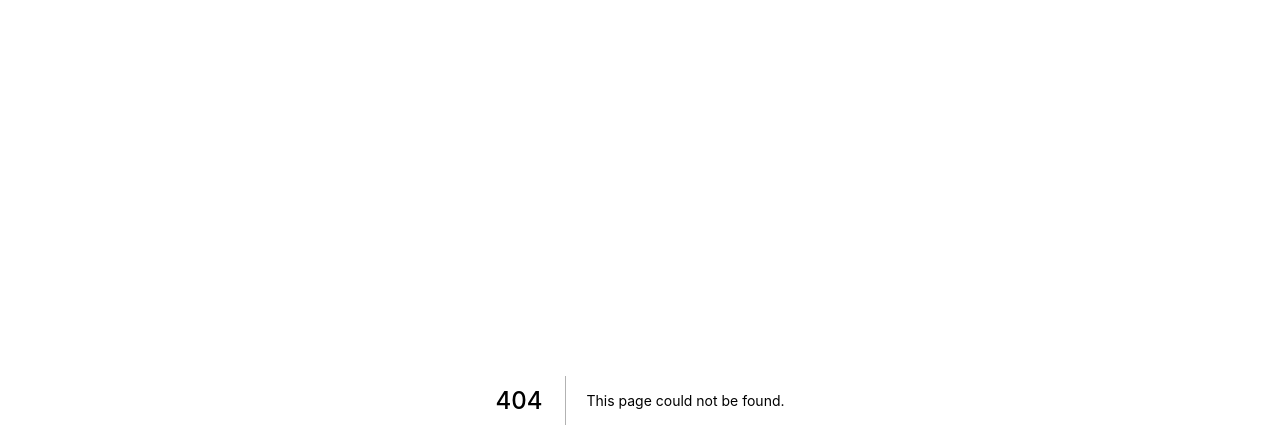
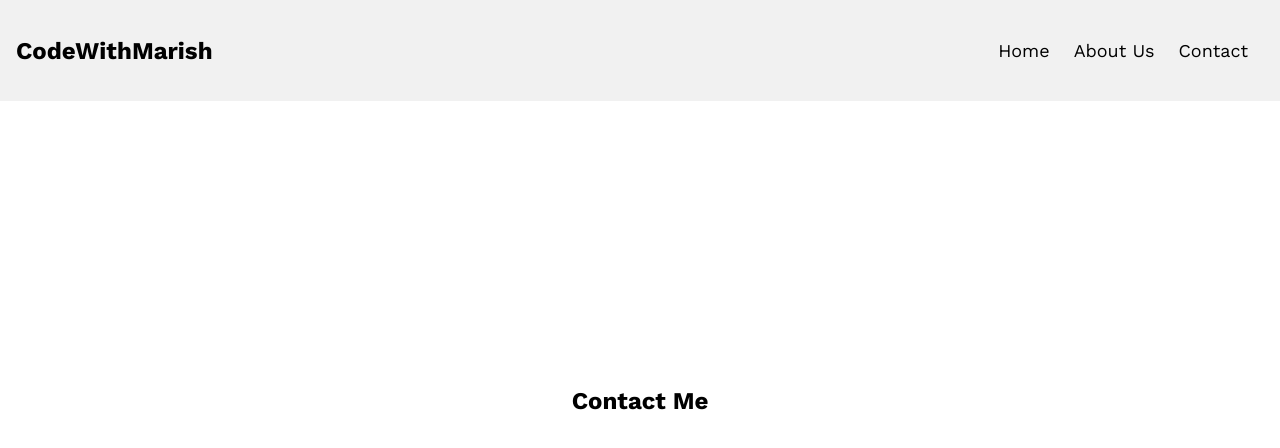
Before and after one commit to vladimirven001/react-portfolio, a Next.js app: page /contactMe in a window 1280 px wide. Before the commit this address had no page. Shown: the top 448 px of the page. Built offline with nearby package versions, Linux system fonts and the light colour scheme.

Commit message:
added Navbar

```diff
--- /dev/null
+++ b/components/Logo.js
@@ -0,0 +1,7 @@
+import React from "react";
+
+const Logo = () => {
+  return <div className="logo">CodeWithMarish</div>;
+};
+
+export default Logo;
--- /dev/null
+++ b/components/NavItem.js
@@ -0,0 +1,10 @@
+import Link from "next/link";
+const NavItem = ({ text, href, active }) => {
+  return (
+    <Link href={href}>
+      <a className={`nav__link`}>{text}</a>
+    </Link>
+  );
+};
+
+export default NavItem;
--- /dev/null
+++ b/components/Navbar.js
@@ -0,0 +1,50 @@
+import Link from "next/link";
+import Image from "next/image";
+import React, { useState } from "react";
+import Logo from "./Logo";
+import NavItem from "./NavItem";
+
+const MENU_LIST = [
+  { text: "Home", href: "/" },
+  { text: "About Us", href: "/about" },
+  { text: "Contact", href: "/contact" },
+];
+const Navbar = () => {
+  const [navActive, setNavActive] = useState(null);
+  const [activeIdx, setActiveIdx] = useState(-1);
+
+  return (
+    <header>
+      <nav className={`nav`}>
+        <Link href={"/"}>
+          <a>
+            <h1 className="logo">CodeWithMarish</h1>
+          </a>
+        </Link>
+        <div
+          onClick={() => setNavActive(!navActive)}
+          className={`nav__menu-bar`}
+        >
+          <div></div>
+          <div></div>
+          <div></div>
+        </div>
+        <div className={`${navActive ? "active" : ""} nav__menu-list`}>
+          {MENU_LIST.map((menu, idx) => (
+            <div
+              onClick={() => {
+                setActiveIdx(idx);
+                setNavActive(false);
+              }}
+              key={menu.text}
+            >
+              <NavItem active={activeIdx === idx} {...menu} />
+            </div>
+          ))}
+        </div>
+      </nav>
+    </header>
+  );
+};
+
+export default Navbar;
--- a/pages/_app.js
+++ b/pages/_app.js
@@ -1,8 +1,13 @@
-import '../styles/globals.css'
-import 'bootstrap/dist/css/bootstrap.css'
+import Navbar from '../components/Navbar'
+import "../styles/globals.css";
 
 function MyApp({ Component, pageProps }) {
-  return <Component {...pageProps} />
+  return (
+    <>
+      <Navbar />
+      <Component {...pageProps} />
+    </>
+  )
 }
 
 export default MyApp
--- /dev/null
+++ b/pages/contactMe.js
@@ -0,0 +1,11 @@
+import React from "react";
+
+const Contact = () => {
+  return (
+    <div className="center">
+      <h2>Contact Me</h2>
+    </div>
+  );
+};
+
+export default Contact;
--- a/pages/index.js
+++ b/pages/index.js
@@ -3,7 +3,8 @@ import Image from 'next/image'
 import styles from '../styles/Home.module.css'
 import Footer from '../components/Footer'
 import Header from '../components/Header'
-import 'bootstrap/dist/css/bootstrap.css'
+import MyApp from './_app'
+
 
 export default function Home() {
   return (
@@ -17,8 +18,8 @@ export default function Home() {
 
       <main>
 
-        <Header />
         <h1>Bonjour</h1>
+
         <Footer />
 
       </main>
--- a/styles/globals.css
+++ b/styles/globals.css
@@ -1,26 +1,95 @@
-html,
-body {
+@import url('https://fonts.googleapis.com/css2?family=Work+Sans:wght@400;500;700&display=swap');
+* {
+  margin: 0;
   padding: 0;
-  margin: 0;
-  font-family: -apple-system, BlinkMacSystemFont, Segoe UI, Roboto, Oxygen,
-    Ubuntu, Cantarell, Fira Sans, Droid Sans, Helvetica Neue, sans-serif;
+  outline: none;
+  box-sizing: border-box;
+  font-family: 'Work Sans', sans-serif;
+}
+a{
+  text-decoration: none;
+  color: inherit;
+}
+header{
+  position: sticky;
+  z-index: 30;
+  top: 0;
+}
+nav{
+  display: flex;
+  padding: 16px;
+  justify-content: space-between;
+  align-items: center;
+  background-color: #f1f1f1;
+}
+.nav__menu-bar{
+  display: flex;
+  flex-direction: column;
+  row-gap: 6px;
+  cursor: pointer;
+}
+.nav__menu-bar div{
+  width: 40px;
+  height: 4px;
+  background-color: black;
+  border-radius: 2px;
+}
+.nav__menu-list{
+  display: flex;
+  flex-direction: column;
+  position: fixed;
+  top: 60px;
+  width: 288px;
+  row-gap: 24px;
+  right: -288px;
+  padding: 24px 16px;
+  transition: all 0.2s;
+  min-height: calc(100vh - 60px);
+  background-color: #f1f1f1;
+}
+.nav__menu-list.active{
+  right: 0;
+}
+.nav__link{
+  font-size: 18px;
+  position: relative;
+  transition: all 0.2s;
 }
 
-a {
-  color: inherit;
-  text-decoration: none;
+.nav__link:hover{
+ font-weight: bold;
 }
 
-* {
-  box-sizing: border-box;
+.center{
+  min-height: 600px;
+  display: flex;
+  justify-content: center;
+  align-items: center;
 }
+@media screen and (min-width: 768px) {
+  .nav__menu-bar{
+    display: none;
+  }
+  .nav__menu-list{
+    position: unset;
+    flex-direction: row;
+    min-height: fit-content;
+    width: fit-content;
+    column-gap: 24px;
+    align-items: center;
+  }
+  .nav__link::before{
+    content: '';
+    position: absolute;
+    width: 0%;
+    height: 6px;
+    bottom: -16px;
+    left: 0;
+    background-color: black;
+    transition: all 0.2s;
+  }
 
-@media (prefers-color-scheme: dark) {
-  html {
-    color-scheme: dark;
-  }
-  body {
-    color: white;
-    background: black;
+  .nav__link:hover:before{
+   width: 100%;
   }
 }
```
Also changed, not shown: pages/education.js (added, +11 -0 lines), pages/experience.js (added, +11 -0 lines), pages/projects.js (added, +11 -0 lines).
